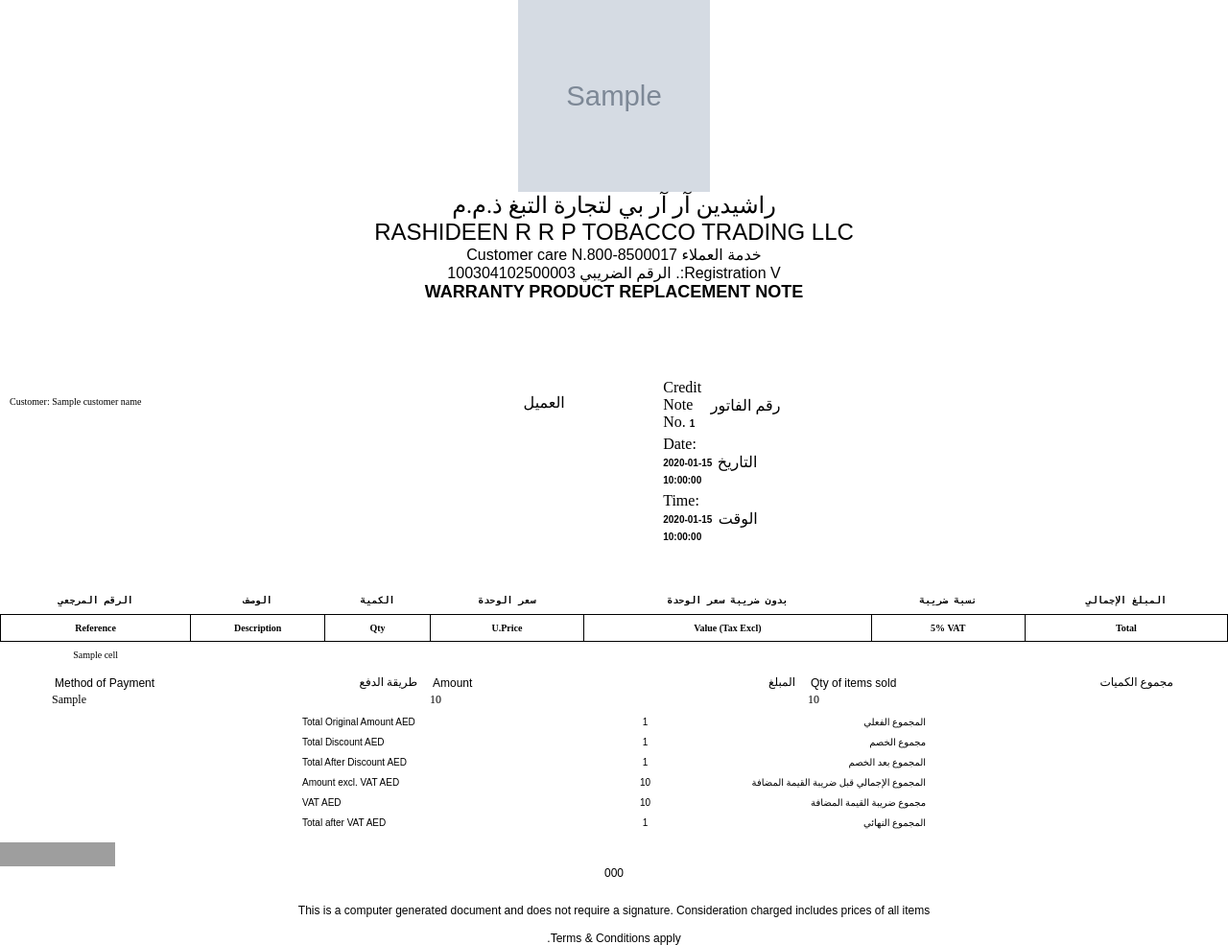
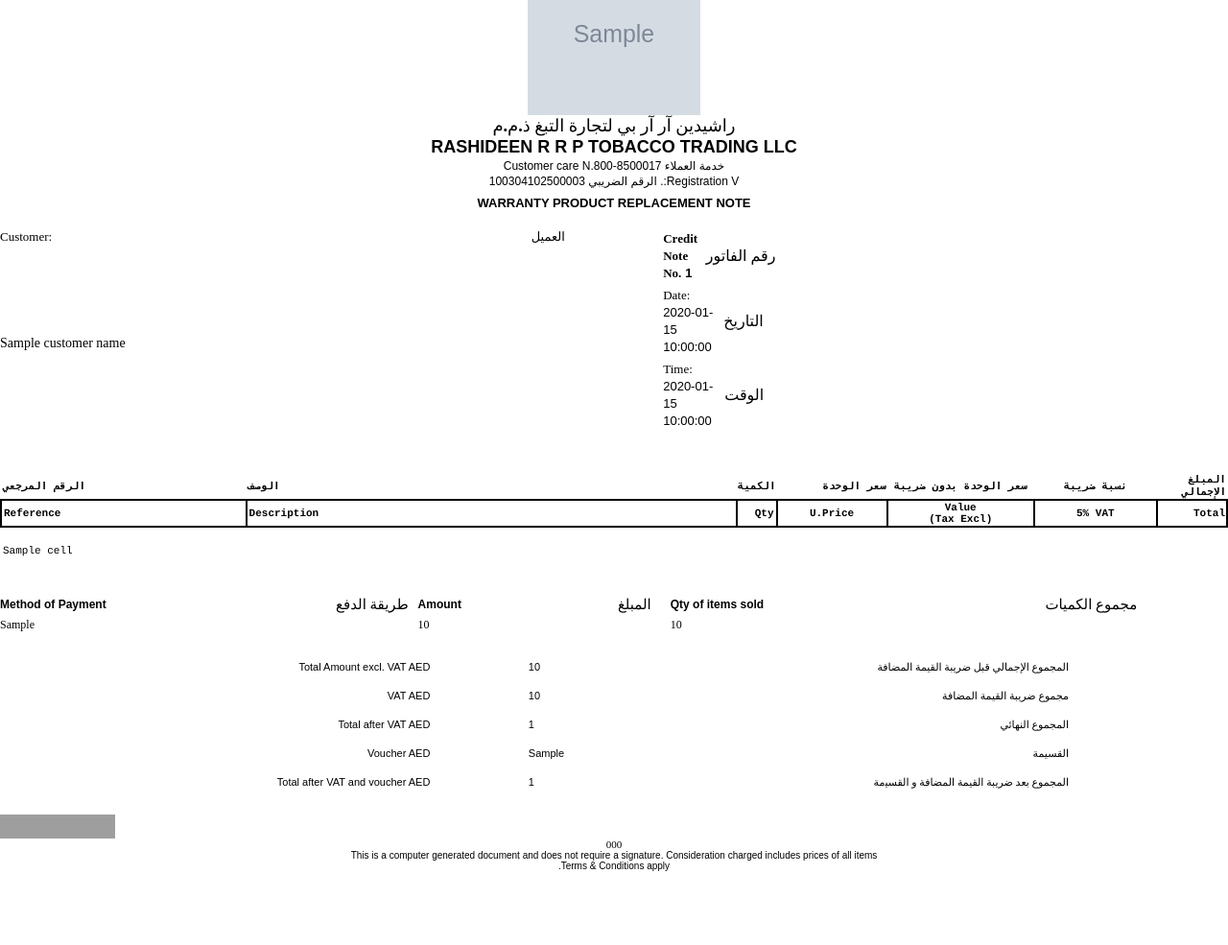
Before and after one commit to yahiachames/test_pmi_passation, a Python web app: template PMIStandard/PDF_Generator/templates/backup_template_pmi.html in a window 1280 px wide. Shown: the whole page at 96% size. After the commit the page ends 908 px from the top, so only its background shows below. Run offline with Jinja, Linux system fonts and the light colour scheme; the template is opened without the code that fills it: most values are stand-ins (such as "Sample title", 1, 10 or a date in 2020); grey boxes marked "Sample" are stand-in pictures; some web fonts are replaced; grey boxes are pictures that could not be loaded.

Commit message:
modification font table header

```diff
--- a/PMIStandard/PDF_Generator/templates/backup_template_pmi.html
+++ b/PMIStandard/PDF_Generator/templates/backup_template_pmi.html
@@ -28,7 +28,6 @@
 
         body {
     margin: 0;
-
     color: black;
     font-family: 'Amiri', serif;
 }
@@ -37,51 +36,49 @@
     flex-direction: column;
     align-items: center;
     text-align: center;
-            margin-bottom: 80px;
-
-
+    margin-bottom: 20px;
+    margin-top: -50px;
 }
 .logo_title {
-            width: 200px;
-            height: 200px;
-
+    width: 180px;
+    height: 170px;
 }
 .title_arabic {
     font-family: 'Amiri_Bold', serif;
-            font-size: 16px;
-
-            text-align: center;
-            width: 1000px;
-
-        }
-        .title_english {
-            font-family: 'Amiri_Bold', sans-serif;
-            font-size: 14px;
-
+    font-size: large;
+    font-weight: 590;
     text-align: center;
     width: 1000px;
 }
+.title_english {
+    font-family: 'EnglishText', sans-serif;
+    font-size: large;
+    font-weight: 590;
+    text-align: center;
+    width: 1000px;
+    margin: 1px;
+}
 .customer_care_title, .vat_registration_title {
     font-family: 'Amiri', sans-serif;
-            font-size: 16px;
+    font-size: 12px;
     font-weight: 500;
-
-            width: 500px;
+    margin: 1px;
+    width: 1000px;
 }
 .tax_invoice_title {
     font-family: 'EnglishText', sans-serif;
-            font-size: 18px;
+    font-size: 13px;
     font-weight: bolder;
     text-align: center;
     width: 500px;
-
+    margin-top: 7px;
 }
 .details_container {
     display: flex;
     justify-content: space-between;
     margin-bottom: 40px;
     width: 100%;
-            height : 55%;
+    height: 55%;
 }
 .customer, .invoice_details {
     display: flex;
@@ -90,11 +87,17 @@
 }
 .customer {
     display: flex;
-            flex-direction: row-reverse;
-            justify-content: center;
-            align-items: center;
+    flex-direction: row;
+    justify-content: flex-start;
+    align-items: flex-start;
 }
-        .customer_label, .invoice_number_container, .invoice_date_container, .invoice_time_container {
+.customer_label {
+    display: flex;
+    flex-direction: column;
+    align-items: flex-start;
+    justify-content: flex-start;
+}
+.invoice_number_container, .invoice_date_container, .invoice_time_container {
     width: 270px;
     display: flex;
     justify-content: space-between;
@@ -103,28 +106,37 @@
 }
 .customer_name {
     font-family: 'Amiri', serif;
-            font-size: 10px;
-            width: 70%;
-            height: 80%;
-            margin: 10px;
+    font-size: 14px;
+    width: 200px;
+    height: 40px;
+    margin-bottom: 9px;
     text-align: left;
 }
 .customer_label {
-            width: 30%;
-            height: 80%;
+    width: 60%;
+    height: 75%;
     display: flex;
     justify-content: flex-start;
     align-items: flex-start;
+    justify-content: space-between;
+}
+.customer_label_eng {
+    font-size: 14px;
+}
+.customer_label_eng, .customer_label_ar, .invoice_number_label_eng, .invoice_date_label_eng, .invoice_time_label_eng {
+    font-size: 13px;
 }
 .customer_label_ar {
-            width: 100%;
+    width: 40%;
 }
 .invoice_number_value, .invoice_date_value, .invoice_time_value {
-            font-family: 'EnglishText', sans-serif;
-            font-size: 10px;
-            font-weight: bold;
+    font-family: 'EnglishTextLight', sans-serif;
+    font-size: 13px;
     text-align: left;
     width: 500px;
+}
+.invoice_number_label_eng, .invoice_number_value {
+    font-weight: bold;
 }
 span {
     width: 100%;
@@ -139,13 +151,18 @@
     padding: 0;
 }
 th, td {
-            border: 1px solid black;
-            padding: 8px;
+    border: 2px solid black;
+
     text-align: center;
+}
+.second-header {
+    font-family: 'EnglishText', Courier, monospace;
+    font-size: 11px;
 }
 .first-header th {
     border: none;
-            font-family: 'Amiri-Bold', Courier, monospace;
+    font-family: 'Amiri_Bold', Courier, monospace;
+    font-size: 11px;
 }
 thead {
     display: table-header-group;
@@ -159,6 +176,8 @@
 }
 .row td {
     border: none;
+    font-size: 11px;
+    font-family: 'EnglishTextLight', Courier, monospace;
 }
 thead:nth-of-type(n) {
     display: none;
@@ -166,128 +185,165 @@
 thead:nth-of-type(1) {
     display: table-row-group;
 }
+.spacer-row td {
+    height: 15px;
+    /* Adjust the height as needed */
+    border: none;
+    background-color: white;
+}
+.reference-label-ar, .reference-label-eng, .reference-value {
+    text-align: left;
+    width: 20%;
+    padding-left: 2px;
+}
+.description-label-ar, .description-label-eng, .description-value {
+    text-align: left;
+    width: 40%;
+    padding-left: 2px;
+}
+.qty-label-ar, .qty-label-eng, .qty-value {
+    width: 5px;
+}
+.qty-label-ar, .qty-label-eng {
+    text-align: right;
+}
+.qty-label-eng {
+    padding-right: 2px;
+}
+.unit-price-label-eng, .unit-price-label-ar {
+    text-align: right;
+    width: 5%;
+}
+.unit-price-label-ar {
+    width: 9%;
+}
+.unit-price-label-eng {
+    text-align: center;
+}
+.value-tax-exc-label-eng, .value-tax-exc-label-ar {
+    width: 12%;
+}
+.value-tax-label-eng, .value-tax-label-ar {
+    width: 10%;
+}
+.value-tax-label-total-ar, .value-tax-label-total-eng {
+    text-align: right;
+}
 .voucher-code {
     margin-top: 20px;
-
     font-family: 'Amiri', serif;
     font-size: 12px;
-
 }
 .items-sold-details {
+    margin-top: 40px;
     display: flex;
     align-items: center;
-            justify-content: center;
-            width: 100%;
+    justify-content: flex-start;
+    width: 95%;
     font-size: 12px;
-
 }
-        .method-of-payment , .Amount , .Quantity {
-            width: 30%;
-            margin : 5px;
-
-        }
-        .method-of-payment-label , .Amount-label , .Quantity-label {
+.method-of-payment-label, .Amount-label, .Quantity-label {
     display: flex;
     align-items: center;
     justify-content: center;
     justify-content: space-between;
-            border: solid;
-            border-color: transparent;
+    margin-bottom: 5px
+}
+.method-of-payment-label-en, .Amount-label-en, .Quantity-label-en {
+    font-weight: 600;
+    font-family: 'EnglishText', sans-serif;
+}
+.method-of-payment-label-ar, .Amount-label-ar, .Quantity-label-ar {
+    font-family: 'Amiri', serif;
+    font-size: 15px;
+}
+.method-of-payment {
+    width: 35%;
+    margin-right: 10px;
+}
+.method-of-payment-label-ar {
+    width: 40%;
+    text-align: right;
+}
+.method-of-payment-label-en {
+    width: 70%;
+    text-align: left;
+}
+.Quantity {
+    width: 40%;
+    margin-left: 20px;
+}
+.Amount {
+    width: 20%;
+}
+.tva-details {
+    margin-top: 30px;
+    margin-left: 90px;
+    width: 80%;
 
 }
-        .method-of-payment-label-en , .Amount-label-en  , .Quantity-label-en{
-            font-weight: 500;
-            font-family: 'EnglishTextLight', sans-serif;
-        }
-        .method-of-payment-label-ar , .Amount-label-ar  , .Quantity-label-ar{
-            font-family: 'Amiri', serif;
-        }
-        .tva-details{
+.total-original-amount, .total-dicsount, .total-after-discount, .total-amount-excl, .vat, .total-after-vat , .total-after-vat-and-voucher , .voucher-value{
+    display: flex;
+    font-size: 11px;
+    align-items: flex-start;
+    justify-content: flex-start;
+    width: 100%;
+    height: 30px;
 
-            display: flex;
-            flex-direction: column;
-            align-items: center;
-            justify-content: flex-start;
+    justify-content: space-between;
 
-            font-size: 10px;
-        }
-        .total-original-amount, .total-dicsount , .total-after-discount,.total-amount-excl,.vat , .total-after-vat {
-            display: flex;
-
-            width: 650px;
-            justify-content: center;
-            align-items: center;
-            justify-content: space-between;
-            margin : 5px;
-            text-align: left;
-        }
-        .total-original-amount-en, .total-dicsount-en , .total-after-discount-en,.total-amount-excl-en,.vat-en , .total-after-vat-en {
-            font-family: 'EnglishText', sans-serif;
-            text-align: center;
-            display: flex;
-            justify-content: flex-start;
-            align-items: flex-start;
-            align-self: flex-start;
-            align-content: flex-start;
-
-            width: 40%;
 
 }
-        .total-original-amount-value, .total-dicsount-value , .total-after-discount-value,.total-amount-excl-value,.vat-value , .total-after-vat-value {
-            font-family: 'EnglishText', sans-serif;
+.total-original-amount-en, .total-dicsount-en, .total-after-discount-en, .total-amount-excl-en, .vat-en, .total-after-vat-en , .total-after-vat-and-voucher-en , .voucher-value-en{
+    font-family: 'EnglishTextLight', sans-serif;
     text-align: right;
-            display: flex;
-            justify-content: center;
-            align-items: center;
-            align-self: center;
-            align-content: center;
 
-            width: 20%;
+    width: 35%;
+    height: 100%;
+
+
 
 }
-        .total-original-amount-ar, .total-dicsount-ar , .total-after-discount-ar,.total-amount-excl-ar,.vat-ar , .total-after-vat-ar {
-            font-family: 'Amiri', serif;
-            text-align: center;
-            display: flex;
-            justify-content: flex-end;
-            align-items: flex-end;
-            align-self: flex-end;
-            align-content: flex-end;
+.total-original-amount-value, .total-dicsount-value, .total-after-discount-value, .total-amount-excl-value, .vat-value, .total-after-vat-value , .total-after-vat-and-voucher-value , .voucher-value-value{
+    font-family: 'EnglishTextLight', sans-serif;
+    text-align: left;
 
-            width: 30%;
+
+    width: 10%;
+
+}
+.total-original-amount-ar, .total-dicsount-ar, .total-after-discount-ar, .total-amount-excl-ar, .vat-ar, .total-after-vat-ar , .total-after-vat-and-voucher-ar , .voucher-value-ar {
+    font-family: 'Amiri_Bold', serif;
+    text-align: right;
+
+    width: 35%;
 
 }
 /* Add styles for barcode */
 .barcode-container {
     margin-top: 10px;
     text-align: center;
-
     display: flex;
     flex-direction: column;
-
 
 }
 .barcode {
     width: 120px;
     height: 25px;
+}
+.invoice-code {
+    font-family: 'Amiri', serif;
+    font-size: 11px;
 
 }
-        .invoice-code {
-            font-family: 'EnglishText', sans-serif;
-            font-size: 12px;
-            margin-bottom: 25px;
+
+.this-is-computer  , .customer-signature {
+            font-family: 'EnglishTextLight', sans-serif;
+            font-size: 10px;
+            text-align: center;
+            margin-bottom: 5px;
         }
-        .this-is-computer , .terms-and-conditions , .customer-signature {
-            font-family: 'EnglishText', sans-serif;
-            font-size: 12px;
-            text-align: center;
-            margin-bottom: 15px;
-        }
-        .tva-items-sold-details {
 
-            height : 270px;
-
-        }
 
 
     </style>
@@ -295,8 +351,8 @@
 <body>
     <div class="title_bloc">
         <img class="logo_title" src="{{ image_path }}">
-        <div class="title_arabic" style="width:1000px;font-size:x-large;">راشيدين آر آر بي لتجارة التبغ ذ.م.م</div>
-        <div class="title_english" style="width:1000px;font-size:x-large;">RASHIDEEN R R P TOBACCO TRADING LLC</div>
+        <div class="title_arabic" >راشيدين آر آر بي لتجارة التبغ ذ.م.م</div>
+        <div class="title_english" >RASHIDEEN R R P TOBACCO TRADING LLC</div>
         <div class="customer_care_title" style="width:1000px;">Customer care N.800-8500017 خدمة العملاء</div>
         <div class="vat_registration_title" style="width:1000px;">الرقم الضريبي 100304102500003 .:Registration V</div>
         {% if order_type == "sale" %}
@@ -310,9 +366,13 @@
     <div class="details_container">
         <div class="customer">
             <div class="customer_label">
+
+                <div class="customer_label_eng">Customer:</div>
+                <div class="customer_name">{{ customer_name }}</div>
+            </div>
             <div class="customer_label_ar" style="text-align:right;">العميل</div>
-            </div>
-            <div class="customer_name">Customer:  {{ customer_name }}</div>
+
+
         </div>
         <div class="invoice_details">
             <div class="invoice_number_container">
@@ -346,30 +406,75 @@
     </div>
     <table>
         <thead>
+            {% if order_type != "replacement" %}
             <tr class="first-header">
-                <th class="no-border">الرقم المرجعي</th>
-                <th class="no-border">الوصف</th>
-                <th class="no-border">الكمية</th>
-                <th class="no-border">سعر الوحدة</th>
-                <th class="no-border">بدون ضريبة سعر الوحدة</th>
-                <th class="no-border">نسبة ضريبة</th>
-                <th class="no-border">المبلغ الإجمالي</th>
+                <th class="no-border reference-label-ar">الرقم المرجعي</th>
+                <th class="no-border description-label-ar">الوصف</th>
+                <th class="no-border qty-label-ar">الكمية</th>
+                <th class="no-border unit-price-label-ar">سعر الوحدة</th>
+                <th class="no-border value-tax-exc-label-ar">سعر الوحدة بدون ضريبة</th>
+                <th class="no-border value-tax-label-ar">نسبة ضريبة</th>
+                <th class="no-border value-tax-label-total-ar">المبلغ الإجمالي</th>
             </tr>
             <tr class="second-header">
-                <th>Reference</th>
-                <th>Description</th>
-                <th>Qty</th>
-                <th>U.Price</th>
-                <th>Value (Tax Excl)</th>
-                <th>5% VAT</th>
-                <th>Total</th>
+                <th class="reference-label-eng">Reference</th>
+                <th class="description-label-eng">Description</th>
+                <th class="qty-label-eng">Qty</th>
+                <th class="unit-price-label-eng">U.Price</th>
+                <th class="value-tax-exc-label-eng">Value <br> (Tax Excl)</th>
+                <th class="value-tax-label-eng">5% VAT</th>
+                <th class="value-tax-label-total-eng">Total</th>
+            </tr>
+
+            {% else %}
+            <tr class="first-header">
+                <th class="no-border reference-label-ar" style="width: 20%;">الرقم المرجعي</th>
+                <th class="no-border description-label-ar" style="width: 70%;">الوصف</th>
+                <th class="no-border qty-label-ar" style="width: 10%;text-align: left;">الكمية</th>
+
+            </tr>
+            <tr class="second-header">
+                <th class="reference-label-eng" style="width: 20%;">Reference</th>
+                <th class="description-label-eng" style="width: 70%;">Description</th>
+                <th class="qty-label-eng" style="width: 10%;text-align: left;">Qty</th>
+
+            </tr>
+            {% endif %}
+            <tr class="spacer-row">
+                <td colspan="7"></td>
             </tr>
         </thead>
-        <tbody>
+        <tbody style="margin-top: 30px;">
             {% for row in data %}
                 <tr class="row">
                     {% for cell in row %}
-                        <td>{{ cell }}</td>
+                    {% if order_type != "replacement" %}
+                        {% if loop.index == 1 %}
+                            <td class="reference-value">{{ cell }}</td>
+                        {% elif loop.index == 2 %}
+                            <td class="description-value">{{ cell }}</td>
+                        {% elif loop.index == 3 %}
+                            <td class="qty-value">{{ cell }}</td>
+
+                        {% elif loop.index == 4 %}
+                            <td class="unit-price-value">{{ cell }}</td>
+                        {% elif loop.index == 5 %}
+                            <td class="value-tax-exc-value">{{ cell }}</td>
+                        {% elif loop.index == 6 %}
+                            <td class="value-tax-value">{{ cell }}</td>
+                        {% elif loop.index == 7 %}
+                            <td class="value-tax-total-value">{{ cell }}</td>
+                        {% endif %}
+
+                    {% else %}
+                    {% if loop.index == 1 %}
+                    <td class="reference-value" style="width: 20%;">{{ cell }}</td>
+                {% elif loop.index == 2 %}
+                    <td class="description-value" style="width: 70%;">{{ cell }}</td>
+                {% elif loop.index == 3 %}
+                    <td class="qty-value" style="width: 10%;">{{ cell }}</td>
+                {% endif %}
+                    {% endif %}
                     {% endfor %}
                 </tr>
                 {% if loop.index % 10 == 0 %}
@@ -381,9 +486,6 @@
     {% if order_type == "replacement" %}
     <div class="customer-signature" style="margin-top: 25px;">Customer Signature</div>
     {% else %}
-   <div class="tva-items-sold-details">
-
-
     <div class="items-sold-details">
         <div class="method-of-payment">
             <div class="method-of-payment-label">
@@ -407,11 +509,13 @@
             <div class="Quantity-value">{{ quantity }}</div>
         </div>
     </div>
-    <div class="tva-details">
-        <div class="total-original-amount">
-            <div class="total-original-amount-en">Total Original Amount AED</div>
-            <div class="total-original-amount-value">{{ total_original_amount }}</div>
-            <div class="total-original-amount-ar">المجموع الفعلي</div>
+    <div class="tva-details" >
+
+        {% if order_type == "return" %}
+        <div class="total-original-amount" >
+            <div class="total-original-amount-en" >Total Original Amount AED</div>
+            <div class="total-original-amount-value" >{{ total_original_amount }}</div>
+            <div class="total-original-amount-ar" >المجموع الفعلي</div>
         </div>
         <div class="total-dicsount">
             <div class="total-dicsount-en">Total Discount AED</div>
@@ -438,16 +542,46 @@
             <div class="total-after-vat-value">{{ total_after_vat }}</div>
             <div class="total-after-vat-ar">المجموع النهائي</div>
         </div>
+        {% else %}
+        <div class="total-amount-excl">
+            <div class="total-amount-excl-en">Total Amount excl. VAT AED</div>
+            <div class="total-amount-excl-value">{{ amount_excl_vat }}</div>
+            <div class="total-amount-excl-ar">المجموع الإجمالي قبل ضريبة القيمة المضافة</div>
+        </div>
+        <div class="vat">
+            <div class="vat-en">VAT AED</div>
+            <div class="vat-value">{{ vat_amount }}</div>
+            <div class="vat-ar">مجموع ضريبة القيمة المضافة</div>
+        </div>
+        <div class="total-after-vat">
+            <div class="total-after-vat-en">Total after VAT AED</div>
+            <div class="total-after-vat-value">{{ total_after_vat }}</div>
+            <div class="total-after-vat-ar">المجموع النهائي</div>
+        </div>
+        <div class="voucher-value">
+            <div class="voucher-value-en">Voucher AED</div>
+            <div class="voucher-value-value">{{ voucher_value }}</div>
+            <div class="voucher-value-ar">القسيمة</div>
+        </div>
+        <div class="total-after-vat-and-voucher">
+            <div class="total-after-vat-and-voucher-en">Total after VAT and voucher AED</div>
+            <div class="total-after-vat-and-voucher-value">{{ total_after_voucher_and_vat }}</div>
+            <div class="total-after-vat-and-voucher-ar">ﺍﻟﻤﺠﻤﻮﻉ ﺑﻌﺪ ﺿﺮﻳﺒﺔ ﺍﻟﻘﻴﻤﺔ ﺍﻟﻤﻀﺎﻓﺔ ﻭ ﺍﻟﻘﺴﻴمة</div>
+        </div>
+        {% endif %}
+
     </div>
            <!-- Barcode Section -->
            <div class="barcode-container">
             <img  class="barcode" src="{{ barcode_path }}" alt="Barcode">
             <div class="invoice-code">{{ invoice_code }}</div>
         </div>
-        <div class="this-is-computer" >This is a computer generated document and does not require a signature. Consideration charged includes prices of all items</div>
-        <div class="terms-and-conditions">.Terms & Conditions apply</div>
+        <div class="this-is-computer" >This is a computer generated document and does not require a signature. Consideration charged includes prices of all items
+            <br> .Terms & Conditions apply
+        </div>
 
-   </div>
+
+
 
  {% endif %}
     </body>
--- a/PMIStandard/PDF_Generator/templates/template_pmi.html
+++ b/PMIStandard/PDF_Generator/templates/template_pmi.html
@@ -192,6 +192,7 @@
     background-color: white;
 }
 .reference-label-ar, .reference-label-eng, .reference-value {
+    font-family: 'EnglishTextLight', Courier, monospace;
     text-align: left;
     width: 20%;
     padding-left: 2px;
```
Also changed, not shown: 1 other file. Lines whose indentation alone changed are shown as unchanged.
